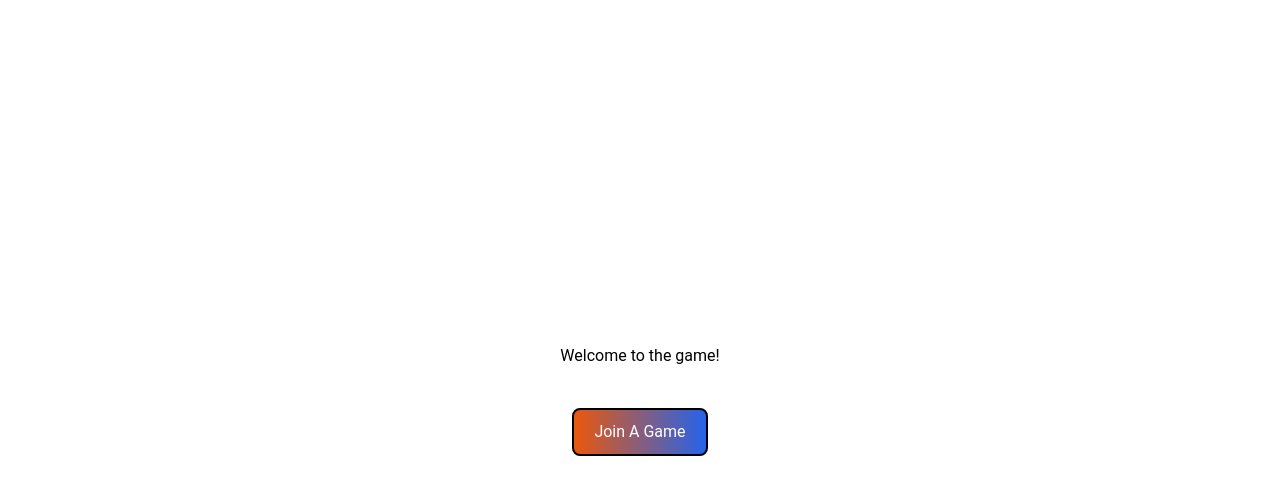
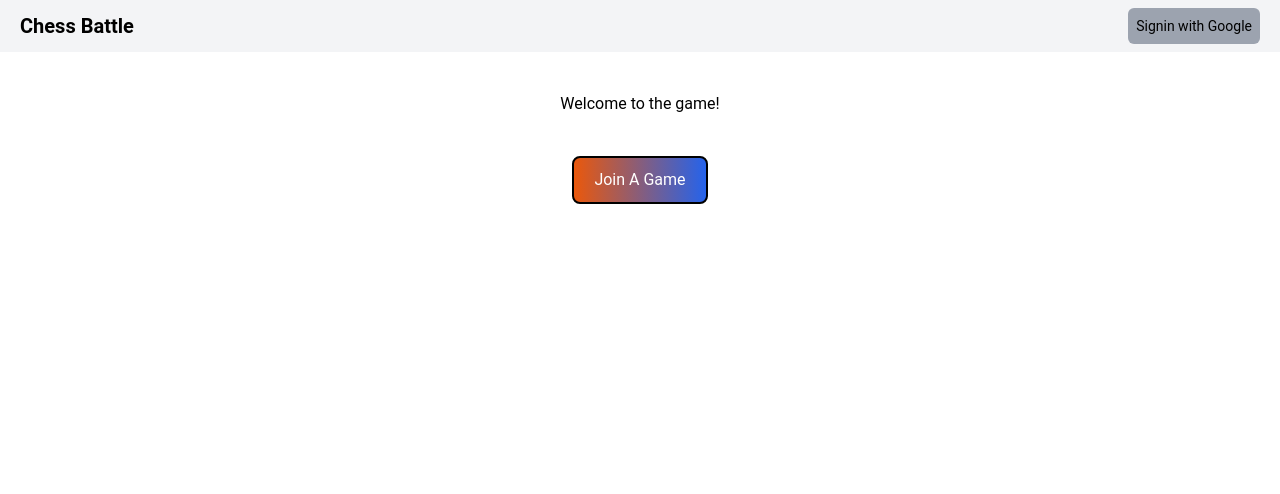
Before and after one commit to davbyron/chess-battle, a Next.js app: page / in a window 1280 px wide. Shown: the top 494 px of the page. Built offline with nearby package versions, Linux system fonts and the light colour scheme; no server answers.

Commit message:
add sign in with google to home page

```diff
--- a/next.config.js
+++ b/next.config.js
@@ -10,6 +10,11 @@ const nextConfig = {
                 hostname: '**.unsplash.com',
                 pathname: '**'
             },
+            {
+              protocol: 'https',
+              hostname: 'lh3.googleusercontent.com',
+              pathname: '**',
+            }
         ],
     },
 }
--- a/src/app/page.tsx
+++ b/src/app/page.tsx
@@ -1,8 +1,35 @@
 import Link from "next/link";
+import Image from "next/image";
+import { auth, signIn } from "src/auth";
 
-export default function Page() {
+export default async function Page() {
+  const session = await auth();
+
   return (
-    <div className="flex flex-col gap-10 items-center justify-center h-full">
+    <div className="flex flex-col gap-10 items-center h-full">
+      <nav className="w-full flex justify-between items-center py-2 px-5 bg-gray-100">
+        <h1 className="font-bold text-xl">Chess Battle</h1>
+        {session ? (
+          <div className="relative size-7 rounded-full">
+            <Image
+              src={session.user.image ?? ""}
+              fill
+              sizes="100%"
+              className="rounded-full"
+              alt={session.user.name ? `${session.user.name}'s profile image` : "User's profile image"}
+            />
+          </div>
+        ) : (
+          <form
+            action={async () => {
+              "use server"
+              await signIn("google")
+            }}
+          >
+            <button className="text-sm p-2 rounded-md bg-gray-400" type="submit">Signin with Google</button>
+          </form>
+        )}
+      </nav>
       Welcome to the game!
       <Link
         href="/game/test"
```
